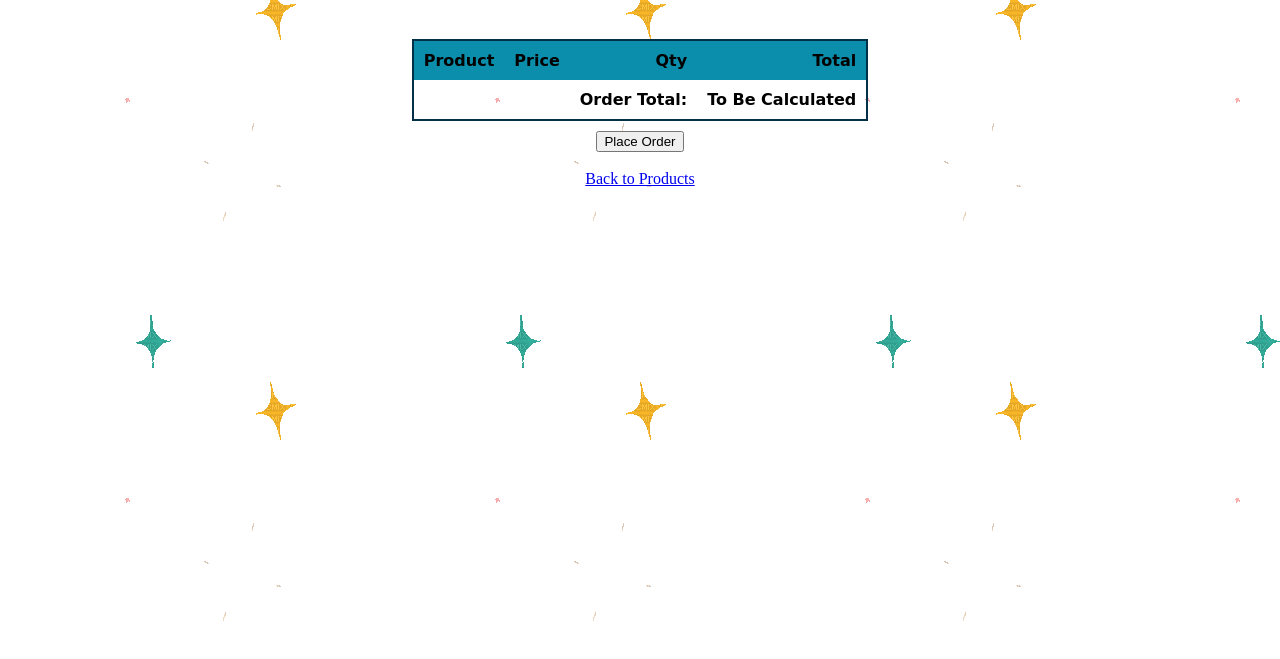
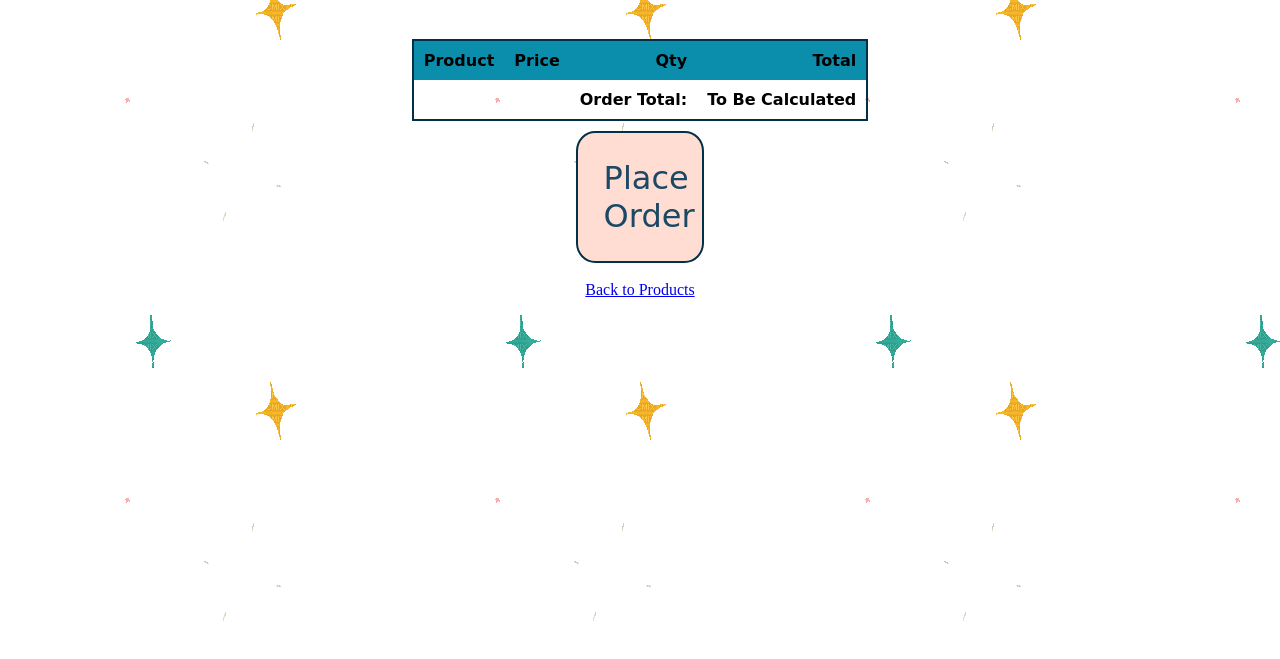
Before and after one commit to karyssa-dandrea/lab-06-e-commerce-site, a website with bundled scripts: page cart/index.html in a window 1280 px wide. Shown: the part 131-790 px from the top of the page. Built offline with nearby package versions, Linux system fonts and the light colour scheme.

Commit message:
added some css to my button

```diff
--- a/styles/style.css
+++ b/styles/style.css
@@ -44,3 +44,14 @@ h4 {
     color: #001524;
     font-size: 1.3rem;
 }
+
+button {
+    border-radius: 15%;
+    border: 2px solid #023047;
+    background-color: #FFDDD2;
+    color: #1B4965;
+    font-family: 'Girassol', cursive;
+    padding: 2%;
+    width: 10%;
+    font-size: 2rem;
+}
```
Also changed, not shown: styles/cart.css (line endings or trailing spaces).
